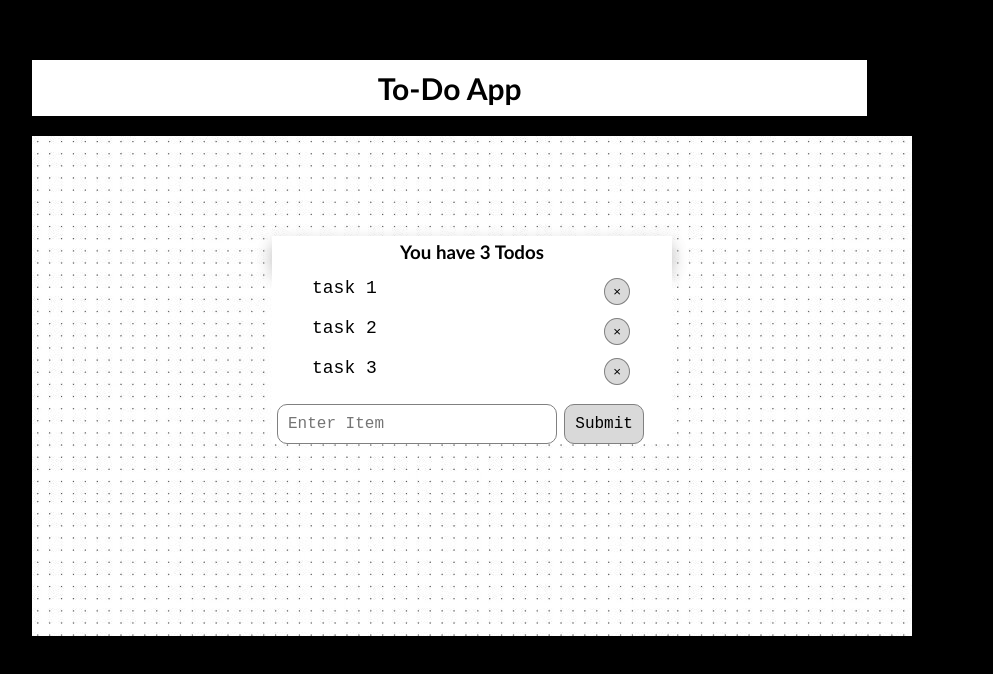
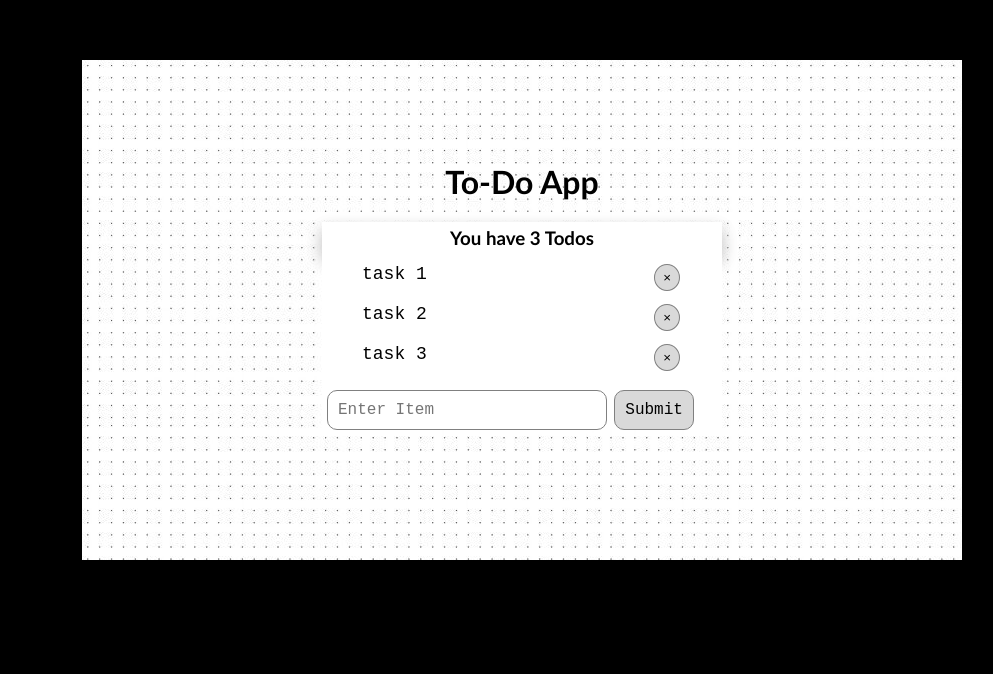
Before and after one commit to rafatfatima-qa/ToDo-App, a plain HTML site: page index.html in a window 1280 px wide. Shown: the whole page, without its empty margins (176-1169 px from the left). Drawn offline with Linux system fonts and the light colour scheme.

Commit message:
To Do App updated

```diff
--- a/css/style.css
+++ b/css/style.css
@@ -1,3 +1,5 @@
+/* reusable things take in variables --- $bg-color, fonts, margin, padding etc   */
+
  /* body tag and background */
  body{
   font-family: 'Trebuchet MS', 'Lucida Sans Unicode', 'Lucida Grande', 'Lucida Sans', Arial, sans-serif;
@@ -5,26 +7,14 @@
   background-color:black;
 
 }
-.main-heading{
-  background:white;
-  color: black;
-  font-family: 'Trebuchet MS', 'Lucida Sans Unicode', 'Lucida Grande', 'Lucida Sans', Arial, sans-serif;
-  font-size: 30px;
-  width: 64.5%;
-  margin-left: 200px;
-  padding: 10px;
-  margin-top: 60px;
-  text-align: center;
-  font-weight: bolder;
-}
 .container{
   display:flex;
   flex-direction: column;
   background-image: url('../images/dotted.jpg');
   padding: 100px 40px;
-  margin-top: 20px;
-  margin-left: 200px;
-  /* margin-right: 250px; */
+  margin-top: 60px;
+  margin-left: 250px;
+  margin-right: 250px;
   margin-bottom: 60px;
   height: 300px;
   width: 800px;
@@ -32,7 +22,6 @@
 .container1{
   text-align:center;
   display: inline;
-
 }
 
 #myUL{
--- a/index.html
+++ b/index.html
@@ -10,9 +10,10 @@
 
 
 <body>
-  <div class = "main-heading">To-Do App</div>
+
   <div class = "container">
-
+    <h1 style="margin:2px; text-align: center;"> To-Do App</h1>
+    <br>
       <div class = "container1">
           <div id="myDIV" style = "margin:0 auto;" class="header">
           <h3 style="margin:2px"> You have <span id = "totalTasks">3</span> Todos</h3>
```
